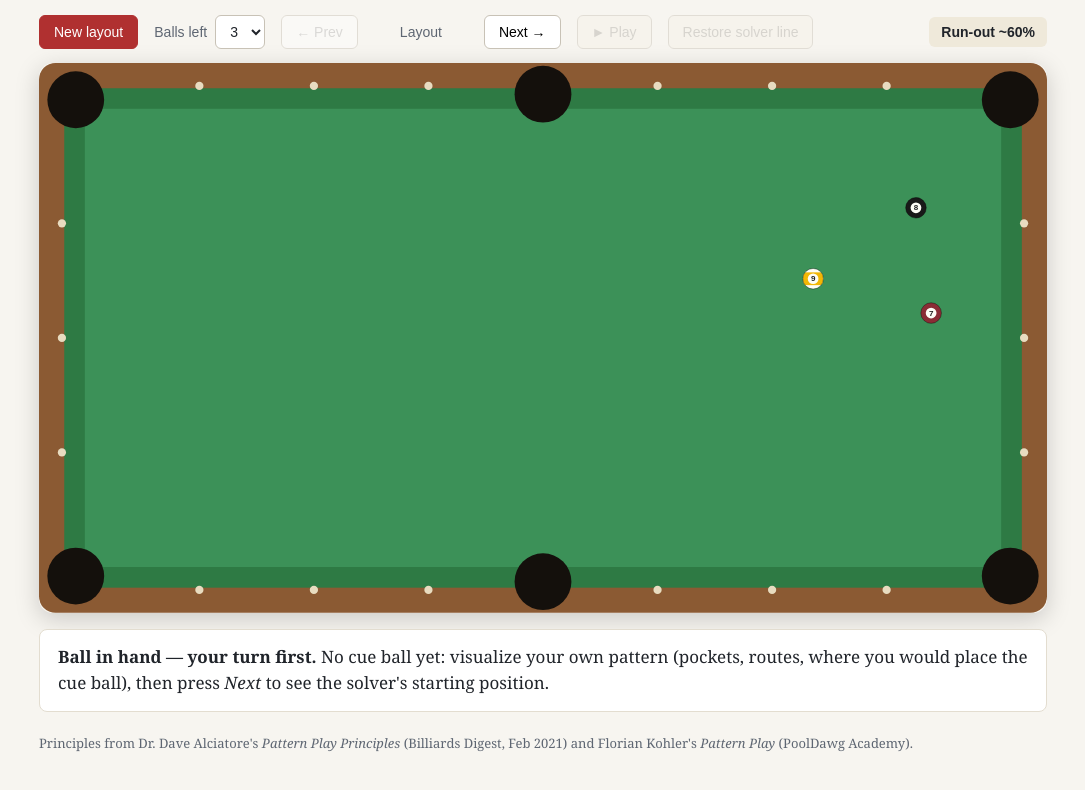
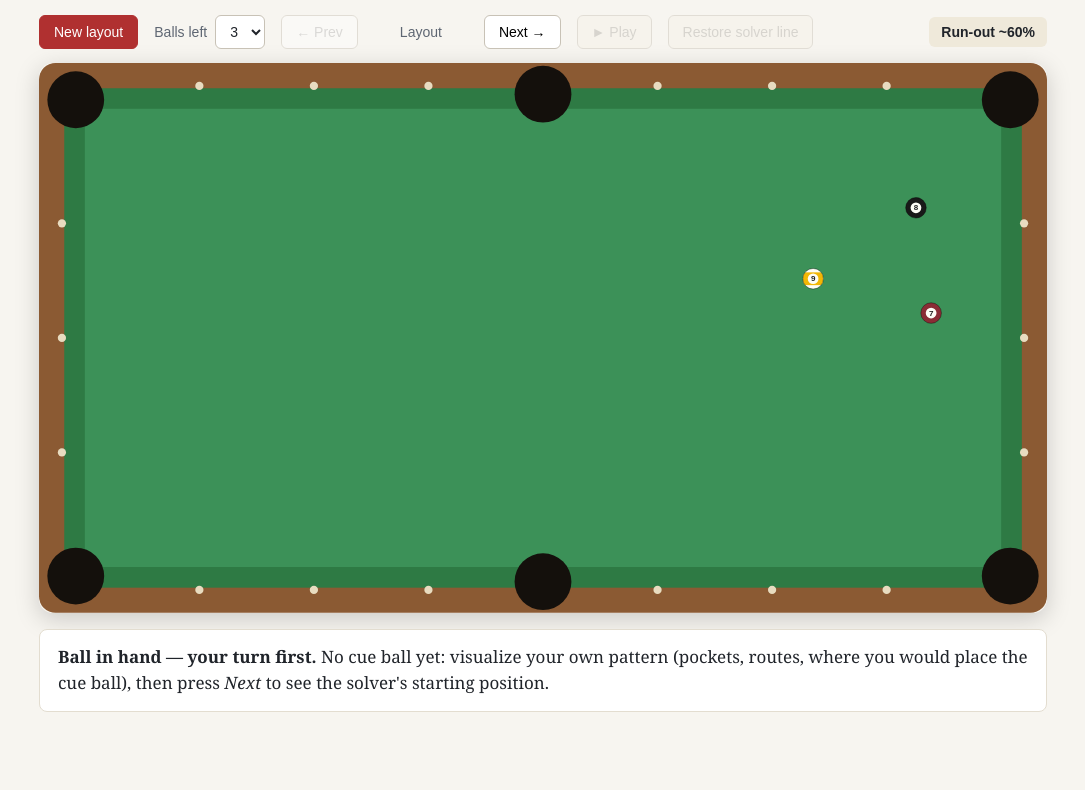
Before and after one commit to frendsick/pool-pattern-solver, a website built with Vite: page index.html in a window 1280 px wide. Shown: the part 92-882 px from the top of the page, without its empty margins (97-1182 px from the left). After the commit the page ends 844 px from the top, so only its background shows below. Built offline with nearby package versions, Linux system fonts and the light colour scheme.

Commit message:
chore: Remove redundant footer

```diff
--- a/index.html
+++ b/index.html
@@ -53,12 +53,6 @@
       <div id="table" class="table"></div>
 
       <div id="caption" class="caption"></div>
-
-      <footer>
-        Principles from Dr. Dave Alciatore's <em>Pattern Play Principles</em>
-        (Billiards Digest, Feb 2021) and Florian Kohler's
-        <em>Pattern Play</em> (PoolDawg Academy).
-      </footer>
     </main>
     <script type="module" src="/src/main.ts"></script>
   </body>
```
